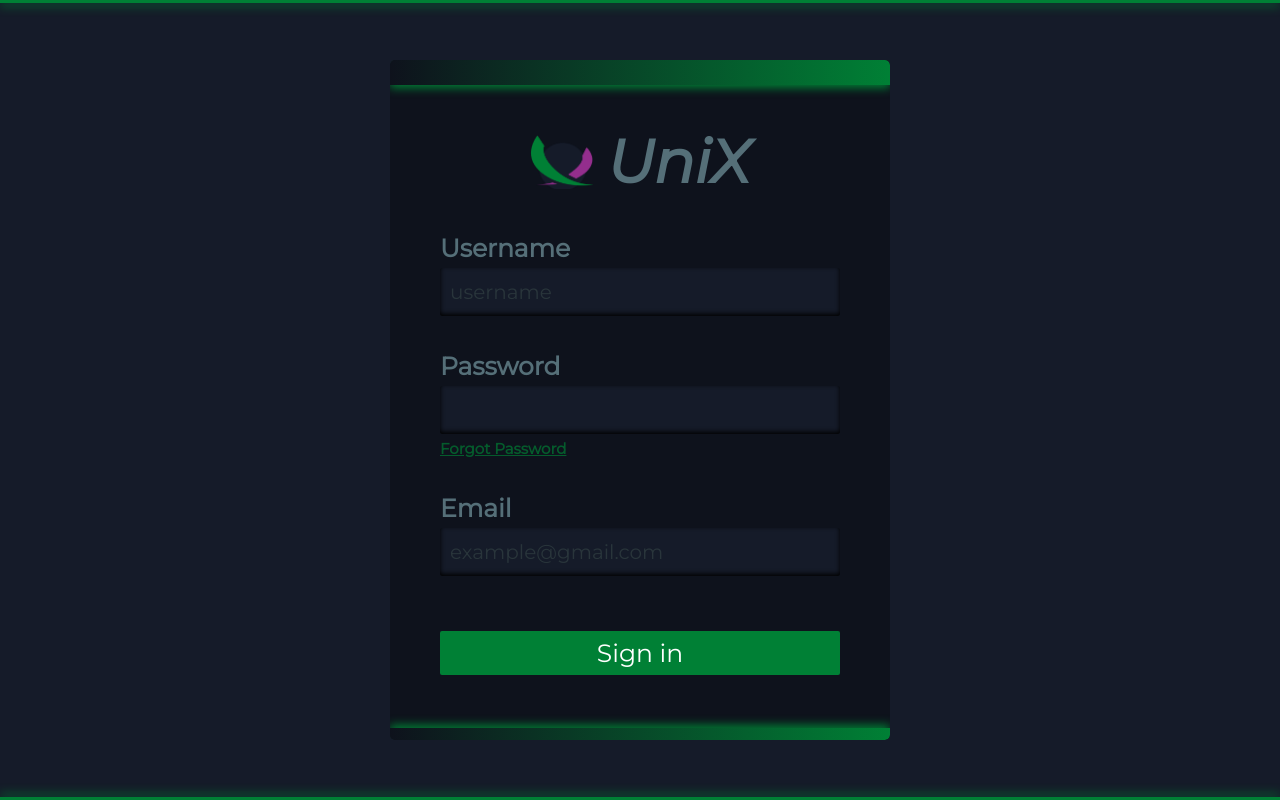
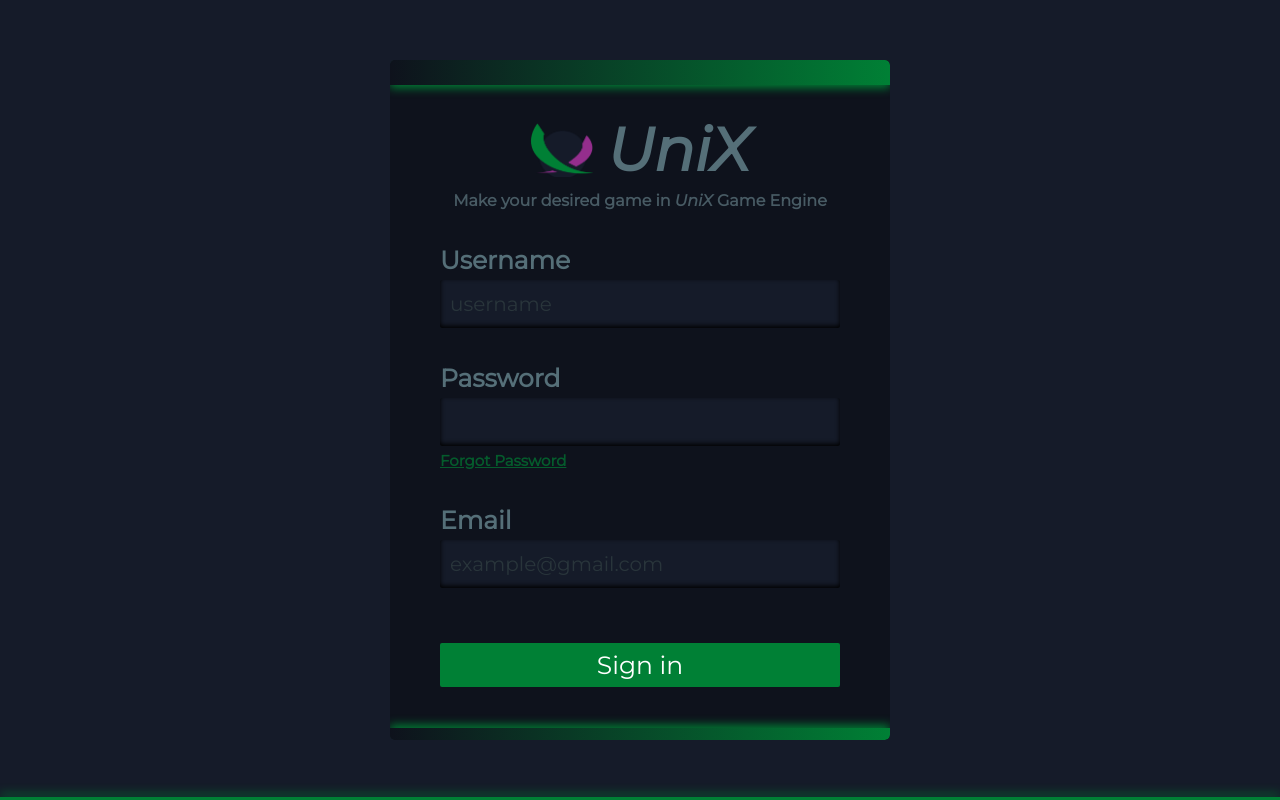
Before and after one commit to jbradlim08/ITMD362_project1, a plain HTML site: page index.html in a window 1280 px wide. Drawn offline with Linux system fonts and the light colour scheme.

Commit message:
Update the style of the webpage

```diff
--- a/css/style.css
+++ b/css/style.css
@@ -2,7 +2,7 @@ body{
   background-color: #151b29;
 }
 
-.form_container{
+.body_container{
   display: flex;
   justify-content: center;
   align-items: center;
@@ -10,29 +10,20 @@ body{
   width: 100%;
 }
 
-.page_border_top,
 .page_border_bottom{
   position: fixed;
+  bottom: 0;
 
   width: 100%;
   height: 3px;
+
   background-color: rgb(0, 128, 53);
+  box-shadow: 0 -3px 10px rgb(0, 128, 53);
 
   z-index: 1;
 }
 
-.page_border_top{
-  top: 0;
-  box-shadow: 0 3px 10px rgb(0, 128, 53);
-}
-
-.page_border_bottom{
-  bottom: 0;
-  box-shadow: 0 -3px 10px rgb(0, 128, 53);
-}
-
-
-.form_style{
+.form_container{
   position: relative;
   background-color: #0e121c;
   width: 450px;
@@ -81,6 +72,15 @@ body{
 
 .form_logo{
   display: flex;
+  flex-direction: column;
+  align-items: center;
+  justify-content: center;
+
+  gap: 5px;
+}
+
+.logo_name{
+  display: flex;
   flex-direction: row;
   align-items: center;
   justify-content: center;
@@ -88,9 +88,21 @@ body{
   gap: 15px;
 }
 
-.form_logo p{
+.logo_name p{
   font-size: 50px;
   font-weight: bold;
+  font-style: italic;
+}
+
+
+.form_description{
+  color: #485b64;
+  font-size: 12px;
+  font-weight: 600;
+
+}
+
+.form_description span{
   font-style: italic;
 }
 
@@ -160,7 +172,7 @@ body{
 
 /* from 0px to 320px */
 @media (max-width: 320px){
-  .form_style{
+  .form_container{
     width: 400px;
   }
 
@@ -171,7 +183,7 @@ body{
 
 /* from 720px to infinity */
 @media (min-width: 720px){
-  .form_style{
+  .form_container{
     width: 500px;
     height: 680px;
   }
@@ -185,7 +197,12 @@ body{
     font-size: 20px;
   }
 
-  .form_logo p{
+  .logo_name p{
     font-size: 60px;
   }
+
+  .form_description{
+    font-size: 16px;
+  }
+
 }
--- a/index.html
+++ b/index.html
@@ -13,38 +13,39 @@
   </head>
 
   <body>
-      <div class="form_container">
+      <div class="body_container">
         <!--Top glow-->
-        <div class="page_border_top"></div>
-
-        <form class="form_style" method="get" action="#null">
+        <form class="form_container" method="get" action="#null">
           <div class="form_head_border"></div>
 
           <!--Fill-->
           <div class="form_information">
             <!--Logo-->
             <div class="form_logo">
-              <img class="logo" src="images/logo.png" alt="This is a UniX logo">
-              <p>UniX</p>
+              <div class="logo_name">
+                <img class="logo" src="images/logo.png" alt="This is a UniX logo">
+                <p>UniX</p>
+              </div>
+              <div class="form_description">Make your desired game in <span>UniX</span> Game Engine</div>
             </div>
 
             <!--Username-->
             <div class="form_username">
               <label class="email">Username</label>
-              <input class="form_input" type="text" name="username" placeholder="username">
+              <input class="form_input" type="text" name="username" placeholder="username" required>
             </div>
 
             <!--Password-->
             <div class="form_password">
               <label class="email">Password</label>
-              <input class="form_input" type="password" name="password">
+              <input class="form_input" type="password" name="password" required>
               <a href="" class="form_forgot_password">Forgot Password</a>
             </div>
 
             <!--Email-->
             <div class="form_email">
               <label class="email">Email</label>
-              <input class="form_input" type="text" name="email" placeholder="example@gmail.com">
+              <input class="form_input" type="text" name="email" placeholder="example@gmail.com" required>
             </div>
 
             <!--Sign in-->
@@ -54,9 +55,8 @@
           <!--Bottom glow-->
           <div class="form_foot_border"></div>
         </form>
-
-        <div class="page_border_bottom"></div>
       </div>
+      <div class="page_border_bottom"></div>
   </body>
 
 </html>
```
